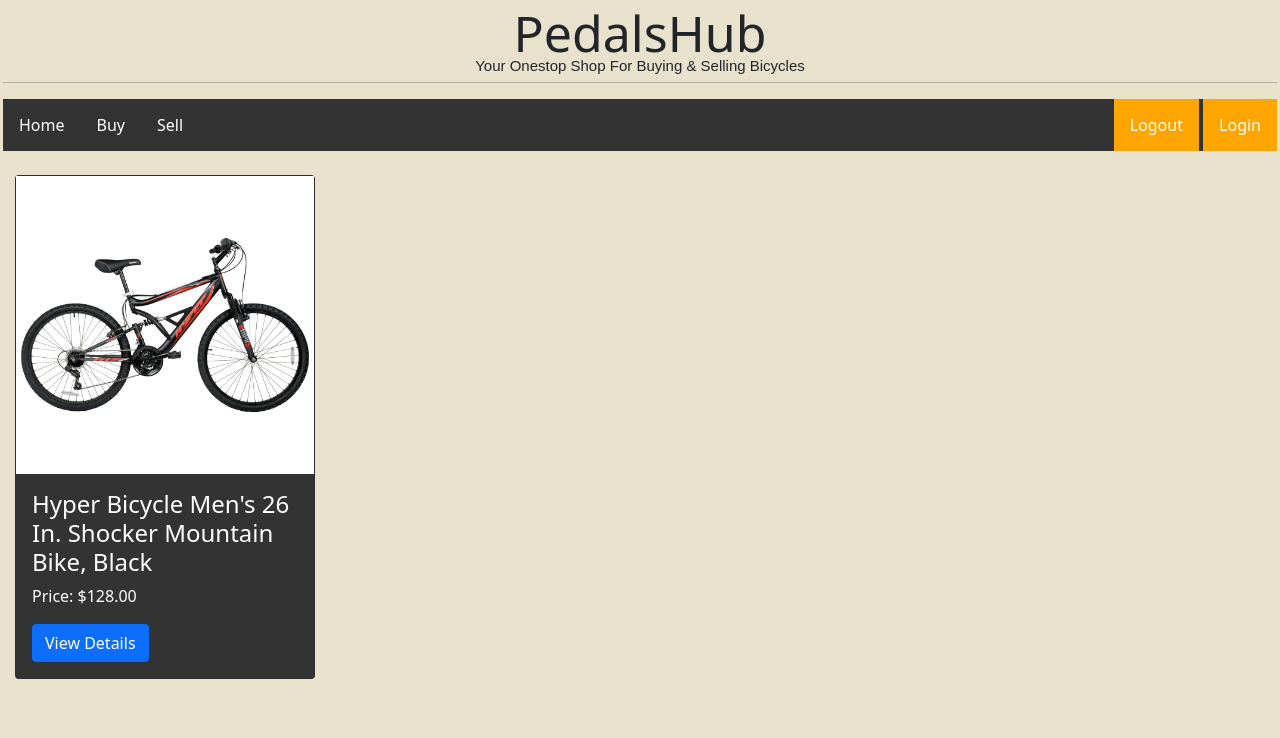
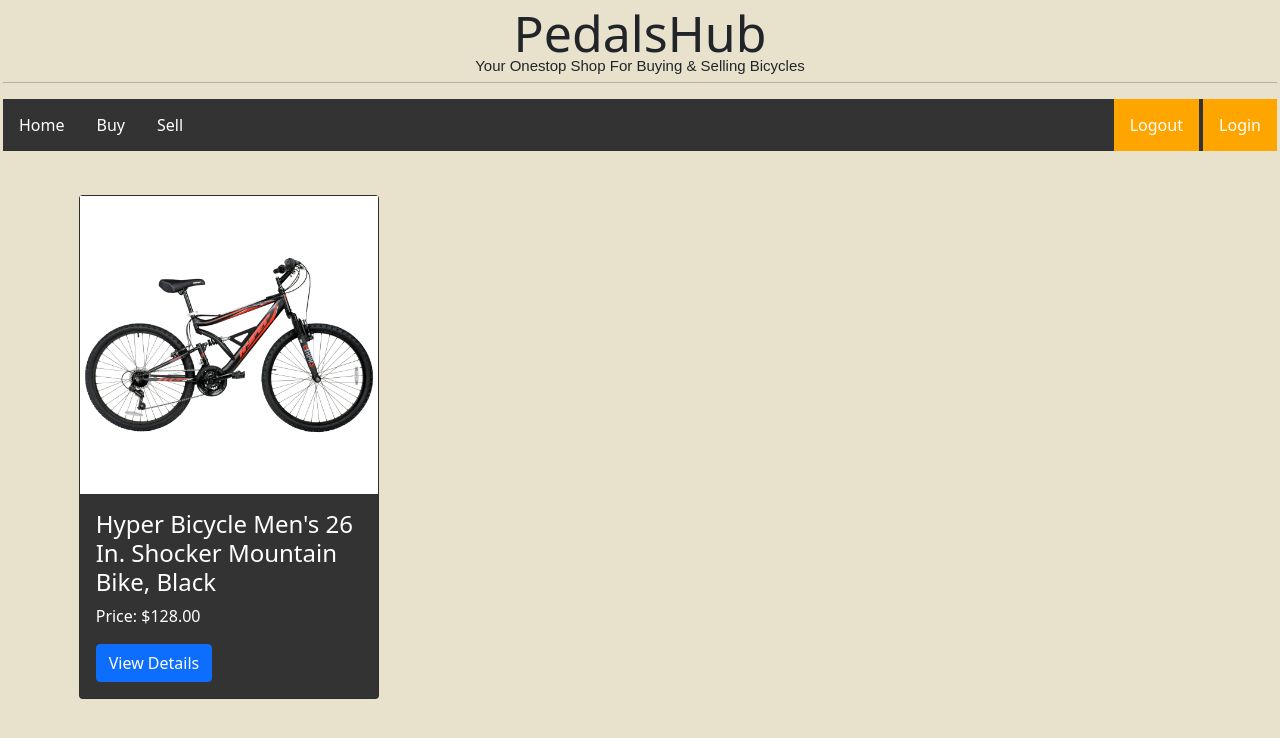
Before and after one commit to wilbertwhite/propertyhub, a PHP site: page /buy.html in a window 1280 px wide. Shown: the top 738 px of the page. Run offline with PHP 8.4, Linux system fonts and the light colour scheme.

Commit message:
Update buy.css

```diff
--- a/buy.css
+++ b/buy.css
@@ -50,4 +50,10 @@ body {
 
 #parent {
   color: white;
+  width: 90%;
+  height: auto;
+  align-items: center;
+  margin-left: auto;
+  margin-right: auto;
+  margin-top: 20px;
 }
```
